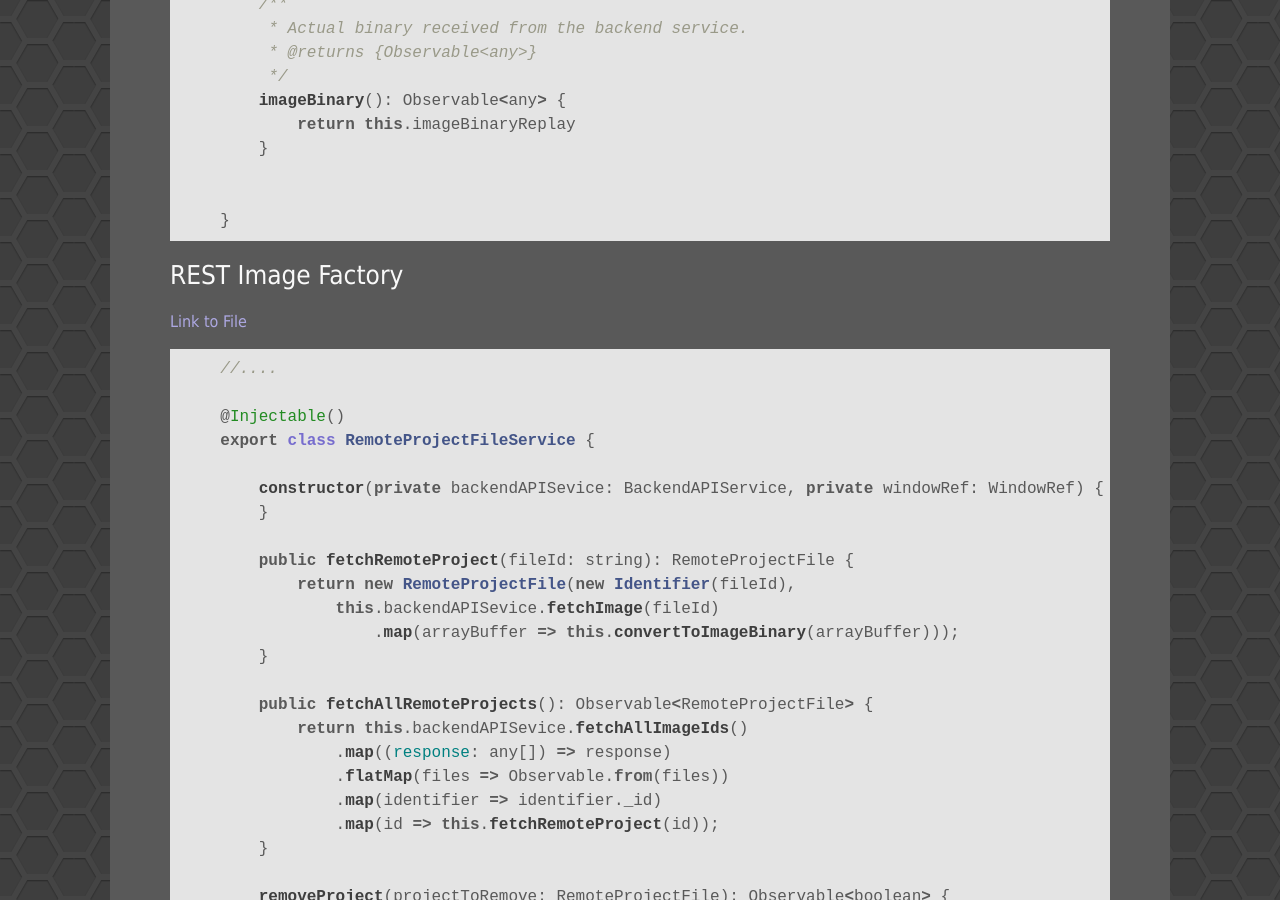
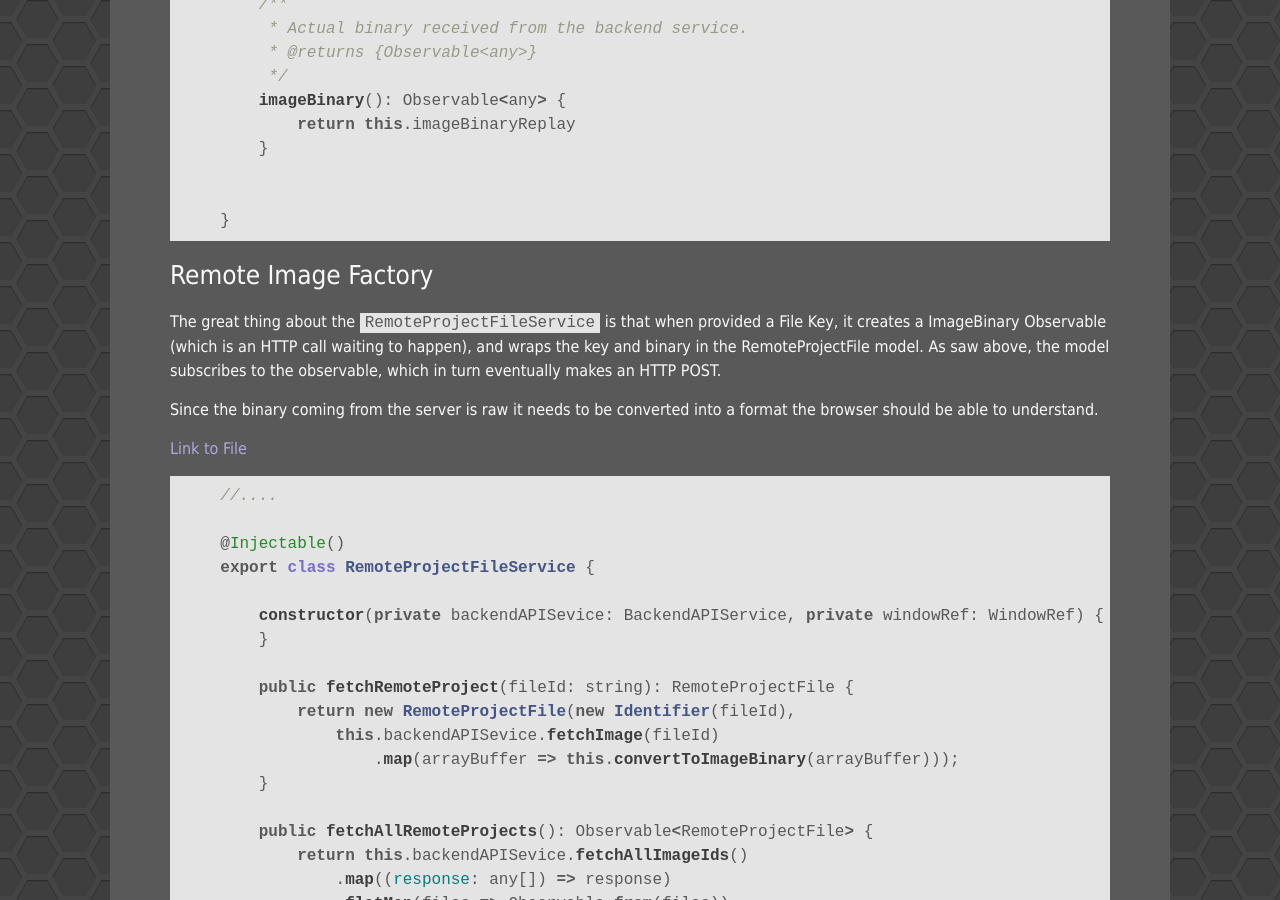
Before and after one commit to Unthrottled/blog, a Jekyll site: the page built from _posts/2017-12-14-Reactive-Mongo-Image-Persistence.md, in a window 1280 px wide and 900 px high, scrolled down 16151 px. Built offline with Jekyll 4.4.1, drawn with Linux system fonts in a browser that asks for light colours.

Commit message:
some more words

```diff
--- a/_posts/2017-12-14-Reactive-Mongo-Image-Persistence.md
+++ b/_posts/2017-12-14-Reactive-Mongo-Image-Persistence.md
@@ -705,7 +705,13 @@ Much like the LocalFile, the remote file takes advantage of the `ReplaySubject`
 
 {% endhighlight %}
 
-### REST Image Factory
+### Remote Image Factory
+
+The great thing about the `RemoteProjectFileService` is that when provided a File Key, it creates a ImageBinary Observable (which is an HTTP call waiting to happen), and wraps the key and binary in the RemoteProjectFile model.
+As saw above, the model subscribes to the observable, which in turn eventually makes an HTTP POST.
+
+Since the binary coming from the server is raw it needs to be converted into a format the browser should be able to understand.
+
 
 [Link to File](https://github.com/cyclic-reference/mongo-images/blob/master/web-content/src/app/projectFiles/service/RemoteProjectFile.service.ts)
 
```
